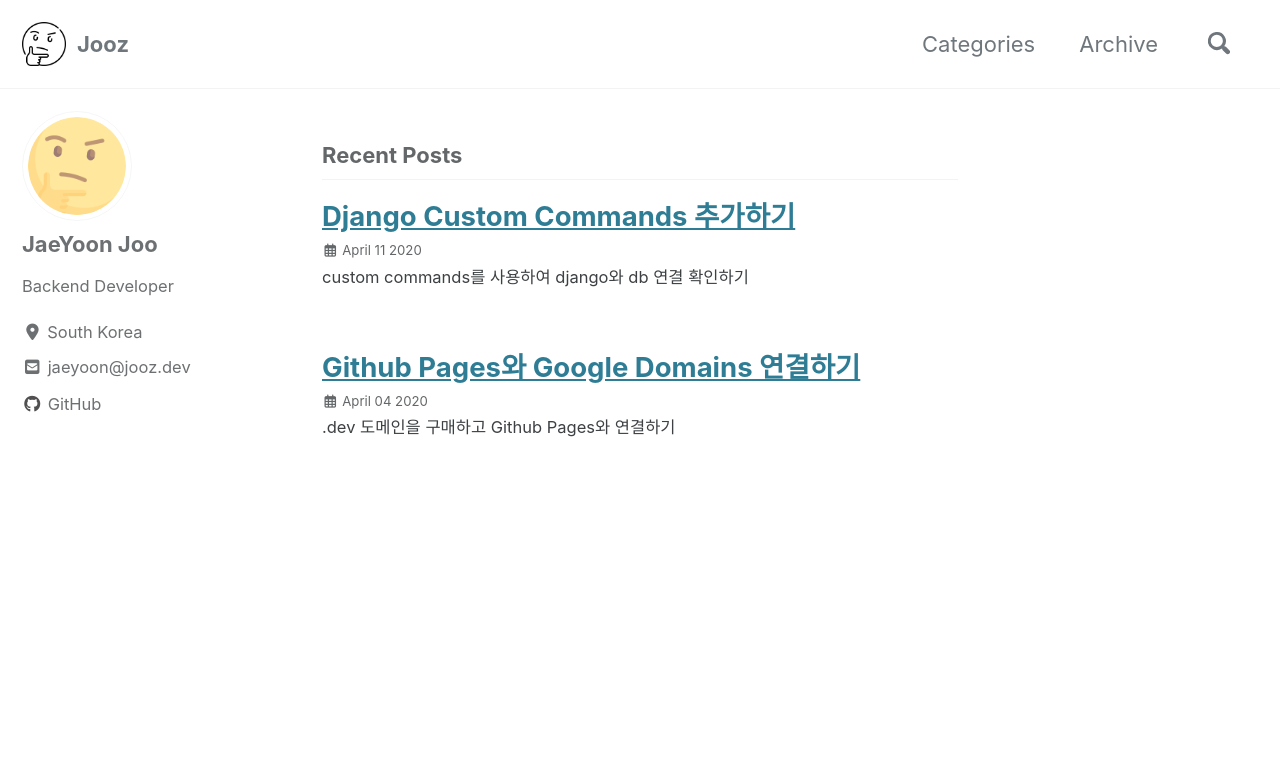
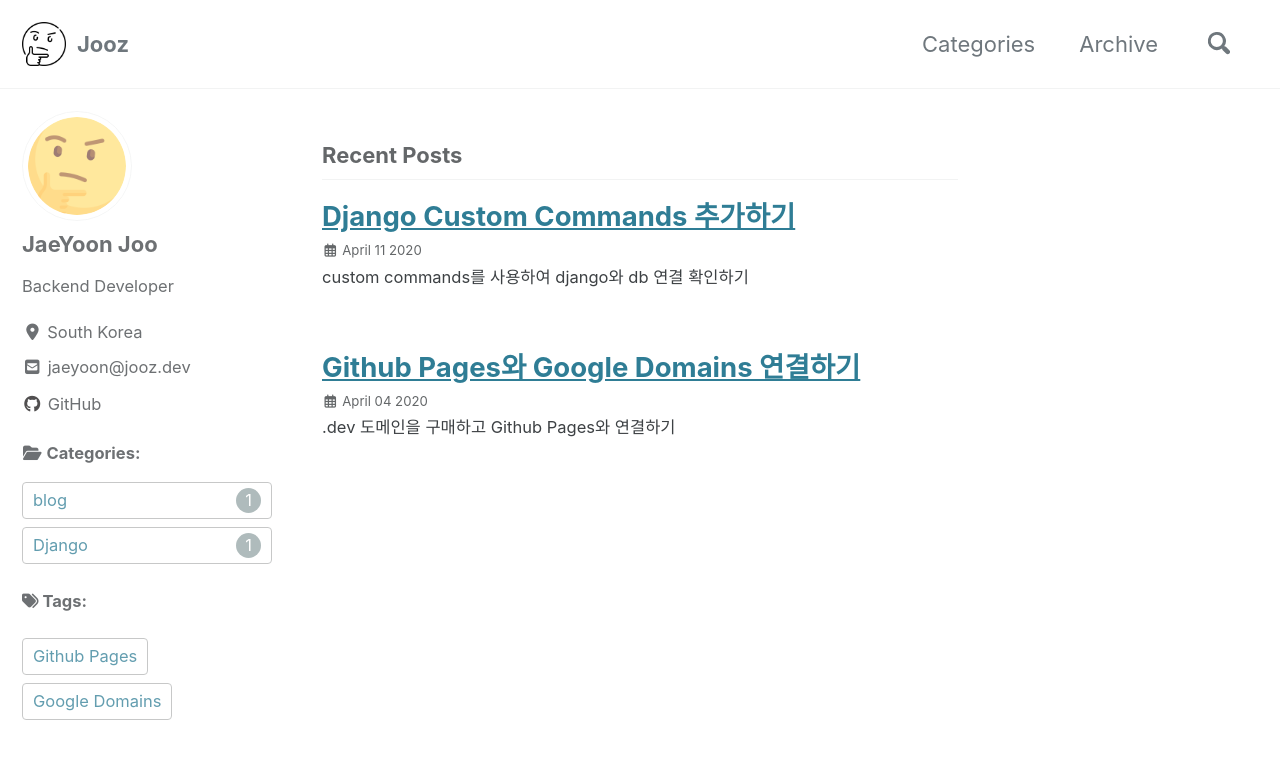
Before and after one commit to joojaeyoon/joojaeyoon.github.io, a Jekyll site: the page built from index.html, in a window 1280 px wide and 900 px high. Shown: the top 759 px of the window. Built offline with Jekyll 4.4.1, drawn with Linux system fonts in a browser that asks for light colours; cached includes are drawn as plain includes; nearby versions of some CDN libraries; the list of posts is cut into pages by our own code; comment, search, counter and statistics services are not loaded.

Commit message:
Add categories and tags on sidebar

```diff
--- /dev/null
+++ b/_includes/category-list-site.html
@@ -0,0 +1,37 @@
+
+<p class="page__taxonomy">
+    <strong
+    ><i class="fas fa-fw fa-folder-open" aria-hidden="true"></i> {{
+    site.data.ui-text[site.locale].categories_label | default: "Categories:" }}
+    </strong>
+    <p >
+    {% for category in site.categories %}
+
+    <a
+        href="/categories{{category | first | relative_url }}"
+        class="page__taxonomy-item category-item"
+        rel="tag"
+    >
+        {{category | first}}
+        <span class="category-count">{{category | last | size}}</span>
+    </a>
+    {% endfor %}
+    </p>
+</p>
+
+<p class="page__taxonomy">
+    <strong
+    ><i class="fas fa-tags" aria-hidden="true"></i> Tags:
+    </strong>
+    <br/><br/>
+    {% for tag in site.tags %}
+    <a
+        href="/tags{{tag | first | relative_url }}"
+        class="page__taxonomy-item"
+        rel="tag"
+    >
+    {{tag | first}}
+    </a>
+    <!-- {{tag[1].size}} -->
+    {% endfor %}
+</p>
--- a/_includes/sidebar.html
+++ b/_includes/sidebar.html
@@ -12,10 +12,10 @@
   {% endif %} {% if s.text %} {{ s.text | markdownify }} {% endif %} {% if s.nav
   %} {% include nav_list nav=s.nav %} {% endif %} {% endfor %} {% if
   page.sidebar.nav %} {% include nav_list nav=page.sidebar.nav %} {% endif %} {%
-  endif %}
+  endif %} {% include category-list-site.html %}
 </div>
+
 {% endif %}
-
 <!-- 사이드바 TOC 표시  -->
 {% if page.toc %}
 <div class="sidebar">
--- a/_sass/minimal-mistakes/_sidebar.scss
+++ b/_sass/minimal-mistakes/_sidebar.scss
@@ -210,7 +210,7 @@
 
     &:before {
       @supports (pointer-events: none) {
-        content: '';
+        content: "";
         position: fixed;
         top: 0;
         left: 0;
--- a/assets/css/main.scss
+++ b/assets/css/main.scss
@@ -49,3 +49,17 @@
 .pf-video {
   width: 100%;
 }
+
+.category-item {
+  width: 90%;
+}
+
+.category-count {
+  border-radius: 50%;
+  background-color: #95a5a6;
+  width: 25px;
+  height: 25px;
+  color: white;
+  text-align: center;
+  float: right;
+}
```
